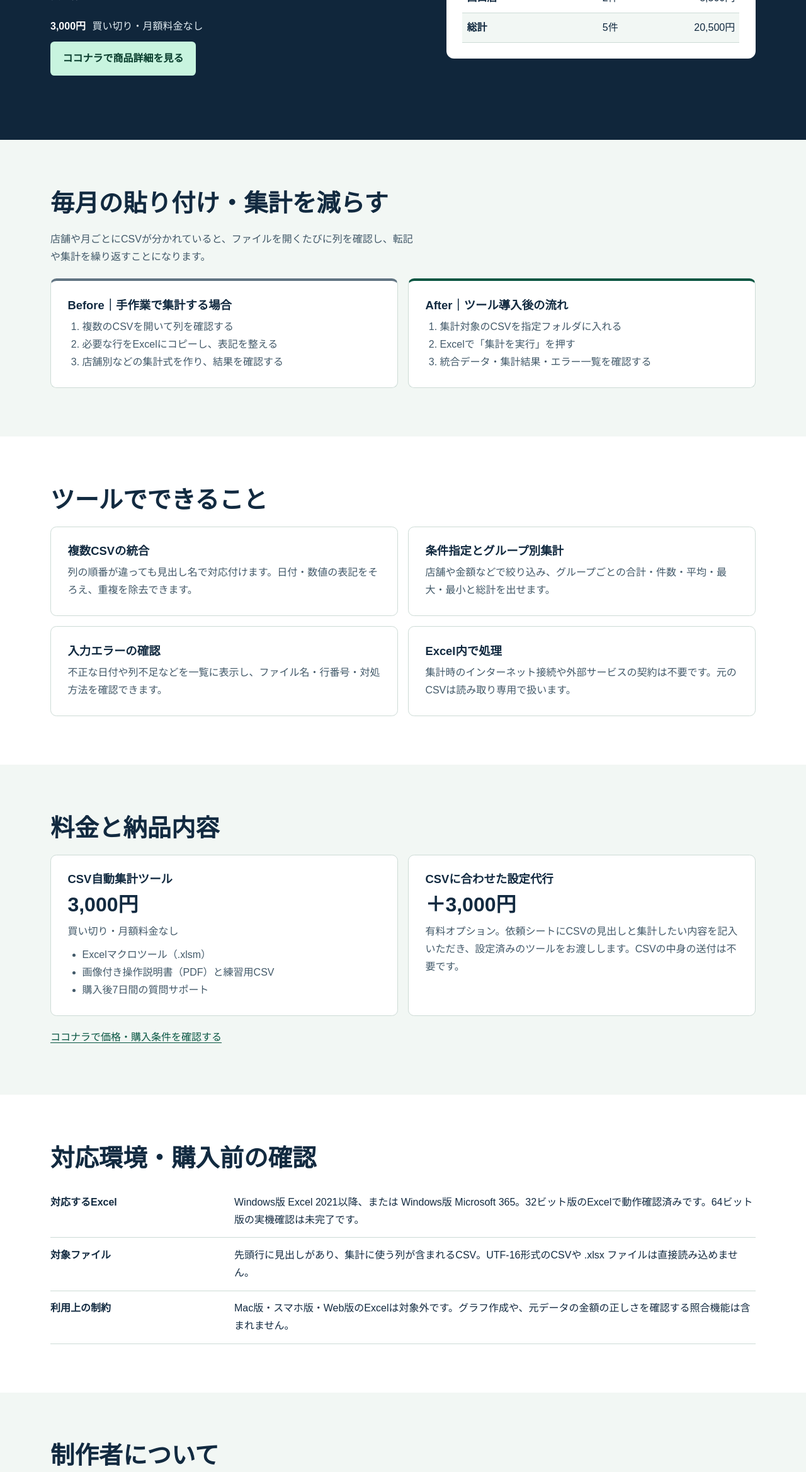
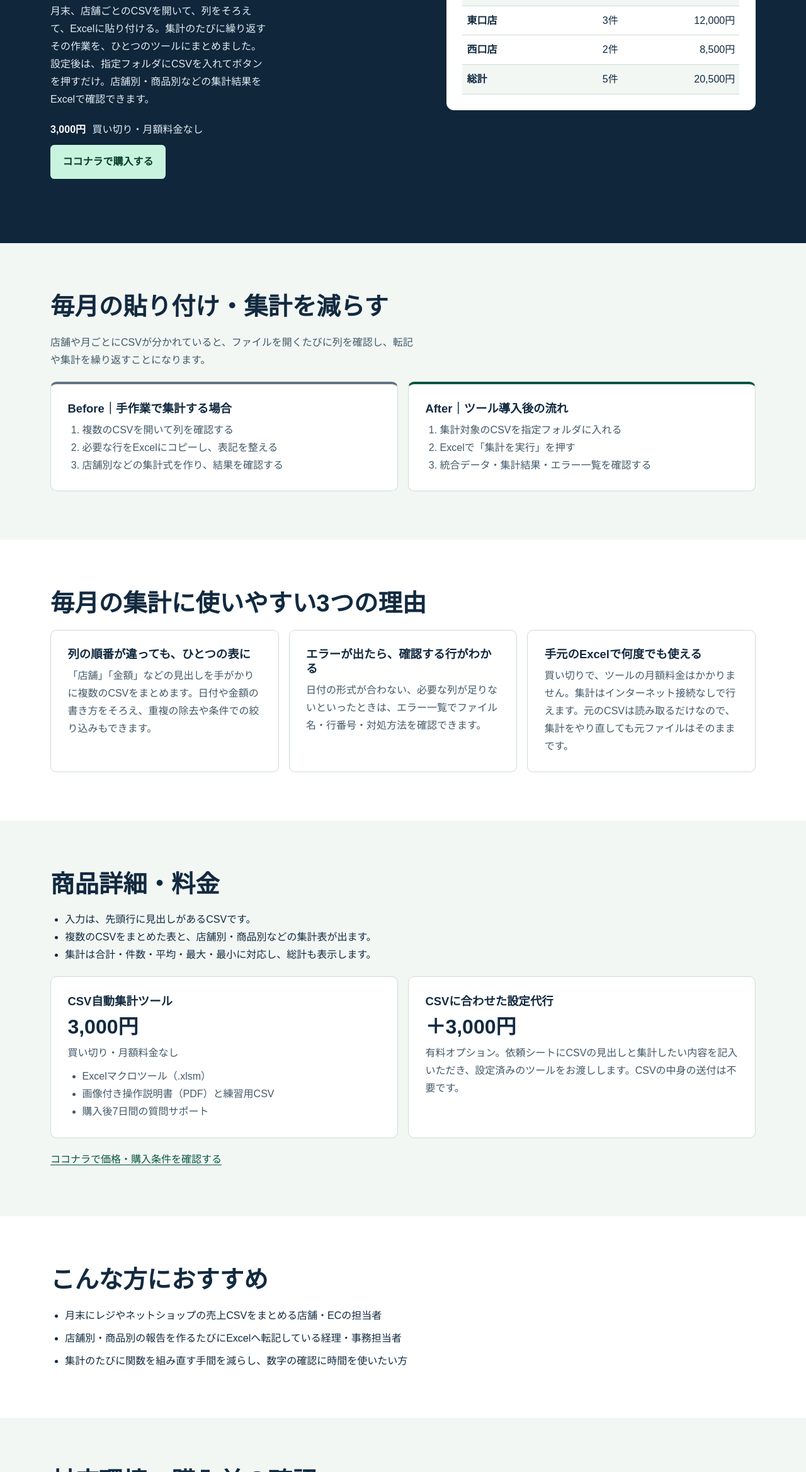
Before and after one commit to 1076584g-stack/business-automation-site, a plain HTML site: page index.html in a window 1280 px wide. Shown: the part 463-2800 px from the top of the page at 63% size. Drawn offline with Linux system fonts and the light colour scheme.

Commit message:
CSV集計ツールの販売コピーを改稿

```diff
--- a/index.html
+++ b/index.html
@@ -56,6 +56,9 @@
     .tint { background:var(--paper); }
     .intro { max-width:65ch; margin-bottom:1.3rem; color:var(--muted); }
     .pair,.features { display:grid; grid-template-columns:repeat(2,minmax(0,1fr)); gap:1rem; }
+    .reasons { grid-template-columns:repeat(3,minmax(0,1fr)); }
+    .specs { margin-bottom:1.25rem; }
+    .audience li + li { margin-top:.5rem; }
     .card { border:1px solid var(--line); border-radius:.6rem; padding:clamp(1rem,3vw,1.65rem); background:white; }
     .after { border-top:4px solid var(--green); }
     .before { border-top:4px solid #617482; }
@@ -97,10 +100,10 @@
       <div class="wrap">
         <div>
           <p class="eyebrow">Windows版 ExcelのCSV自動集計ツール</p>
-          <h1 id="product">毎月のCSV集計を、<br>ボタンひとつで。</h1>
-          <p class="lead">レジやネットショップから出力した複数のCSVを1つの表にまとめ、店舗別・商品別などの集計表を作ります。</p>
+          <h1 id="product">毎月のCSV集計を、<br>貼り付け作業から<br>ボタンひとつへ。</h1>
+          <p class="lead">月末、店舗ごとのCSVを開いて、列をそろえて、Excelに貼り付ける。集計のたびに繰り返すその作業を、ひとつのツールにまとめました。設定後は、指定フォルダにCSVを入れてボタンを押すだけ。店舗別・商品別などの集計結果をExcelで確認できます。</p>
           <p class="hero-price"><strong>3,000円</strong>買い切り・月額料金なし</p>
-          <a class="button" href="https://coconala.com/services/4494754">ココナラで商品詳細を見る</a>
+          <a class="button" href="https://coconala.com/services/4494754">ココナラで購入する</a>
         </div>
         <figure class="sample">
           <figcaption>サンプル（架空データを使った集計イメージ）</figcaption>
@@ -135,18 +138,18 @@
     </section>
     <section class="content" id="features">
       <div class="wrap">
-        <h2>ツールでできること</h2>
-        <div class="features">
-          <article class="card"><h3>複数CSVの統合</h3><p>列の順番が違っても見出し名で対応付けます。日付・数値の表記をそろえ、重複を除去できます。</p></article>
-          <article class="card"><h3>条件指定とグループ別集計</h3><p>店舗や金額などで絞り込み、グループごとの合計・件数・平均・最大・最小と総計を出せます。</p></article>
-          <article class="card"><h3>入力エラーの確認</h3><p>不正な日付や列不足などを一覧に表示し、ファイル名・行番号・対処方法を確認できます。</p></article>
-          <article class="card"><h3>Excel内で処理</h3><p>集計時のインターネット接続や外部サービスの契約は不要です。元のCSVは読み取り専用で扱います。</p></article>
+        <h2>毎月の集計に使いやすい3つの理由</h2>
+        <div class="features reasons">
+          <article class="card"><h3>列の順番が違っても、ひとつの表に</h3><p>「店舗」「金額」などの見出しを手がかりに複数のCSVをまとめます。日付や金額の書き方をそろえ、重複の除去や条件での絞り込みもできます。</p></article>
+          <article class="card"><h3>エラーが出たら、確認する行がわかる</h3><p>日付の形式が合わない、必要な列が足りないといったときは、エラー一覧でファイル名・行番号・対処方法を確認できます。</p></article>
+          <article class="card"><h3>手元のExcelで何度でも使える</h3><p>買い切りで、ツールの月額料金はかかりません。集計はインターネット接続なしで行えます。元のCSVは読み取るだけなので、集計をやり直しても元ファイルはそのままです。</p></article>
         </div>
       </div>
     </section>
     <section class="content tint" id="pricing">
       <div class="wrap">
-        <h2>料金と納品内容</h2>
+        <h2>商品詳細・料金</h2>
+        <ul class="specs"><li>入力は、先頭行に見出しがあるCSVです。</li><li>複数のCSVをまとめた表と、店舗別・商品別などの集計表が出ます。</li><li>集計は合計・件数・平均・最大・最小に対応し、総計も表示します。</li></ul>
         <div class="pair">
           <article class="card"><h3>CSV自動集計ツール</h3><strong class="price">3,000円</strong><p>買い切り・月額料金なし</p><ul><li>Excelマクロツール（.xlsm）</li><li>画像付き操作説明書（PDF）と練習用CSV</li><li>購入後7日間の質問サポート</li></ul></article>
           <article class="card"><h3>CSVに合わせた設定代行</h3><strong class="price">＋3,000円</strong><p>有料オプション。依頼シートにCSVの見出しと集計したい内容を記入いただき、設定済みのツールをお渡しします。CSVの中身の送付は不要です。</p></article>
@@ -154,7 +157,17 @@
         <p class="purchase-link"><a href="https://coconala.com/services/4494754">ココナラで価格・購入条件を確認する</a></p>
       </div>
     </section>
-    <section class="content" id="requirements">
+    <section class="content" aria-labelledby="audience">
+      <div class="wrap">
+        <h2 id="audience">こんな方におすすめ</h2>
+        <ul class="audience">
+          <li>月末にレジやネットショップの売上CSVをまとめる店舗・ECの担当者</li>
+          <li>店舗別・商品別の報告を作るたびにExcelへ転記している経理・事務担当者</li>
+          <li>集計のたびに関数を組み直す手間を減らし、数字の確認に時間を使いたい方</li>
+        </ul>
+      </div>
+    </section>
+    <section class="content tint" id="requirements">
       <div class="wrap">
         <h2>対応環境・購入前の確認</h2>
         <dl class="checks">
@@ -164,18 +177,17 @@
         </dl>
       </div>
     </section>
-    <section class="content tint">
+    <section class="content">
       <div class="wrap">
         <h2>制作者について</h2>
         <p><strong>motoji_infra</strong></p>
         <p>IT運用・保守の実務経験をもとに、Excel・VBA・SQLを使った業務効率化ツールを制作しています。</p>
       </div>
     </section>
-    <section class="content" id="faq">
+    <section class="content tint" id="faq">
       <div class="wrap">
         <h2>よくある質問</h2>
-        <details><summary>自分のCSVに合わせて設定できますか？</summary><p>設定シートの列名をお手元のCSVの見出しに合わせて変更できます。設定代行も有料オプションでご利用いただけます。</p></details>
-        <details><summary>設定代行や質問で、CSVの中身を送る必要はありますか？</summary><p>CSVの中身の送付は不要です。設定代行では、見出しと集計したい内容を依頼シートでお知らせください。</p></details>
+        <details><summary>自分のCSVも使えますか？</summary><p>CSVの先頭行に見出しがあれば、設定シートの列名をお手元のファイルに合わせて変更できます。設定代行では、見出しと集計したい内容を依頼シートで伺います。CSVの中身を送る必要はありません。</p></details>
         <details><summary>64ビット版のExcelでも使えますか？</summary><p>実機での動作確認は32ビット版で行っています。64ビット版をご利用の方は、購入前にココナラでご相談ください。</p></details>
         <details><summary>購入後のサポートや機能追加は相談できますか？</summary><p>購入後7日間はココナラのトークルームで質問できます。機能追加や個別変更は、購入前に見積り相談からお問い合わせください。</p></details>
       </div>
@@ -183,8 +195,8 @@
     <section class="closing dark" aria-labelledby="purchase">
       <div class="wrap">
         <h2 id="purchase">購入・お問い合わせ</h2>
-        <p>商品詳細と最新の購入条件をご確認いただけます。お手元のCSVへの対応が気になる場合は、ココナラからご相談ください。</p>
-        <a class="button" href="https://coconala.com/services/4494754">ココナラで購入・相談する</a>
+        <p>次の月次集計では、CSVをまとめる手間を減らして、数字の確認に時間を使いませんか。Windows版Excelの環境とCSVの見出しを確認できたら、ココナラで購入に進めます。ご自身のCSVに合うか迷ったときは、購入前に出品ページからご相談ください。</p>
+        <a class="button" href="https://coconala.com/services/4494754">ココナラで購入する</a>
       </div>
     </section>
   </main>
```
Also changed, not shown: 2 other files.
